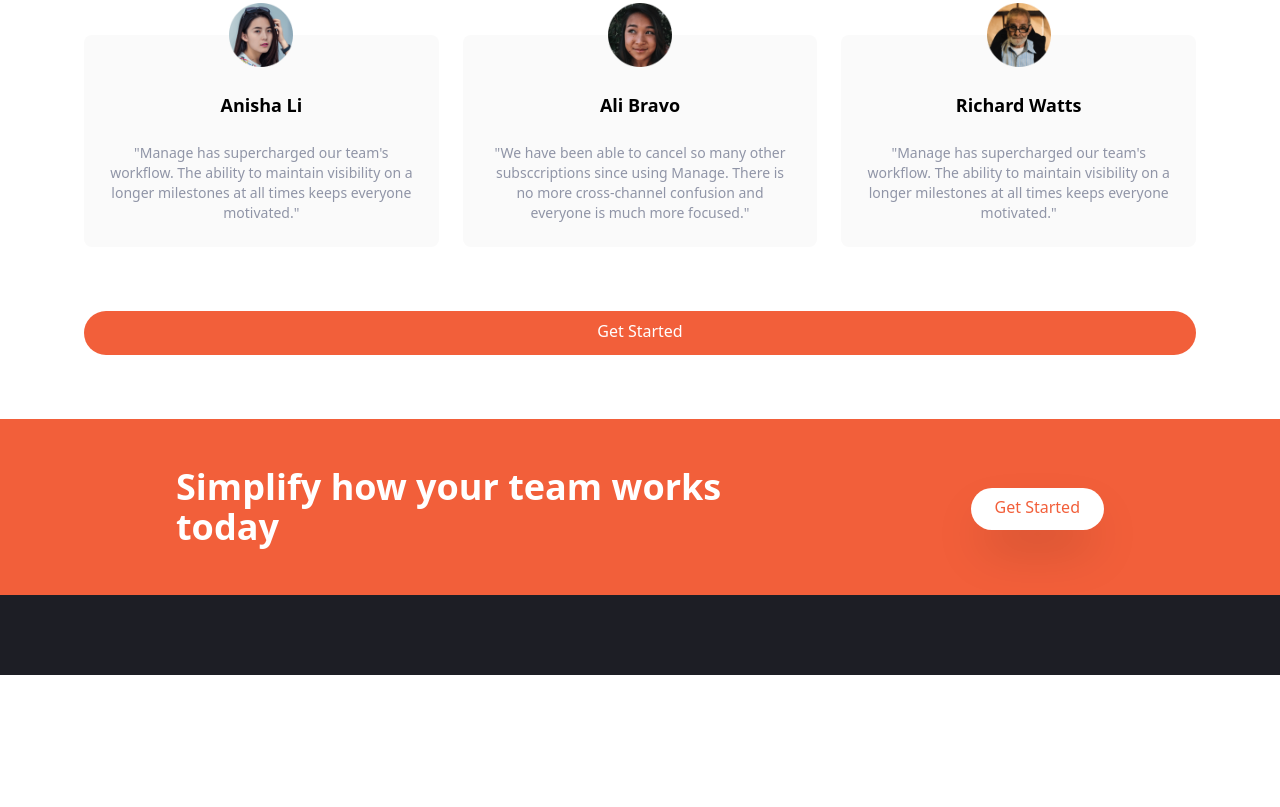
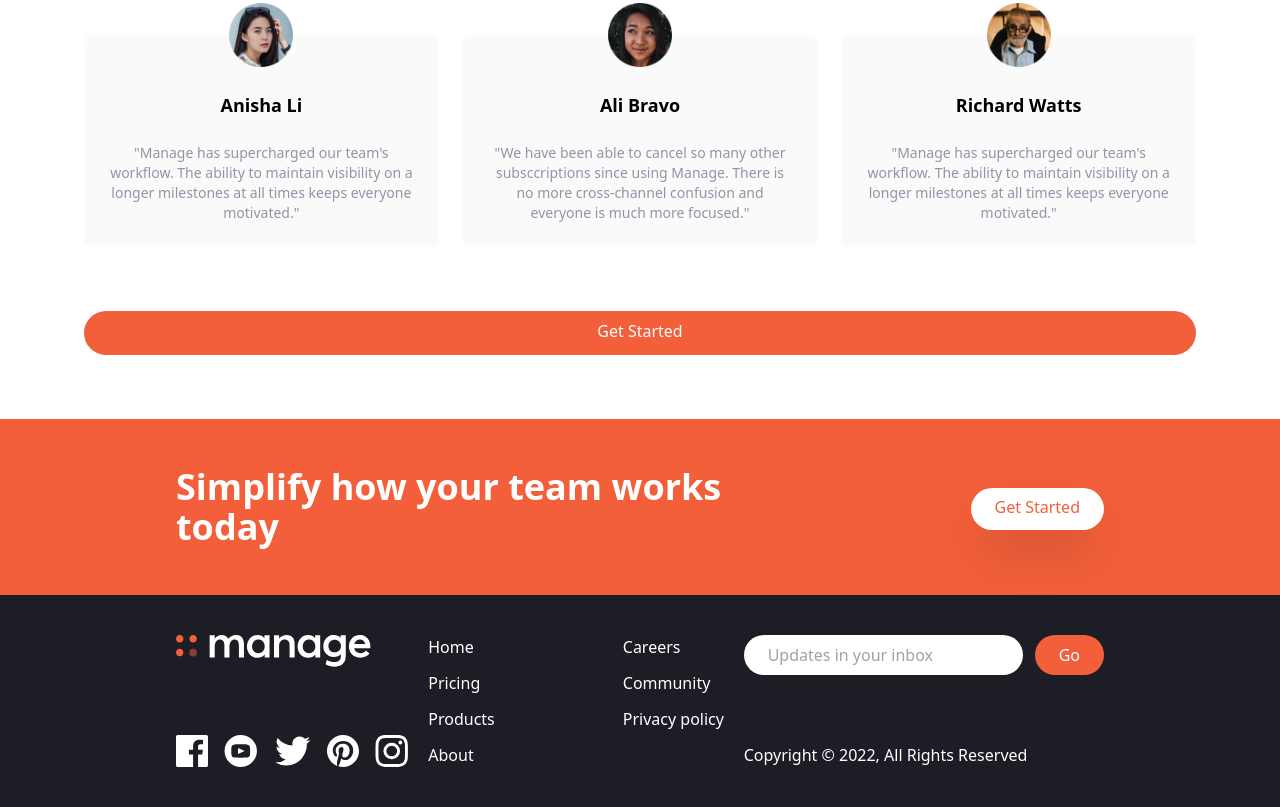
Before and after one commit to asmaabahy/tailwind-manage-landing, a website: page index.html in a window 1280 px wide. Shown: the part 1369-2176 px from the top of the page. Before the commit the page ends 2044 px from the top, so only its background shows below. Drawn offline with Linux system fonts and the light colour scheme.

Commit message:
Added the Footer

```diff
--- a/index.html
+++ b/index.html
@@ -26,9 +26,9 @@
                 <a href="#" class="hover:text-darkGrayishBlue">Community</a>
             </div>
             <!--Button-->
-            <a
-                class="hidden md:block p-3 px-6 pt-2 text-white bg-brightRed rounded-full baseline hover:bg-brightRedLight">Get
-                Started</a>
+            <a class="hidden md:block p-3 px-6 pt-2 text-white bg-brightRed rounded-full baseline hover:bg-brightRedLight">Get Started</a>
+
+
         </div>
     </nav>
 
@@ -204,7 +204,8 @@
             <!-- Button -->
             <div class="my-16">
                 <a
-                class="hidden md:block p-3 px-6 pt-2 text-white bg-brightRed rounded-full baseline hover:bg-brightRedLight">Get Started</a>
+                    class="hidden md:block p-3 px-6 pt-2 text-white bg-brightRed rounded-full baseline hover:bg-brightRedLight">Get
+                    Started</a>
             </div>
         </div>
     </section>
@@ -212,16 +213,17 @@
     <!-- CTA Section -->
     <section id="cta" class="bg-brightRed">
         <!-- Flex Container -->
-        <div class="container flex flex-col items-center justify-between px-6 py-24 mx-auto space-y-12 md:py-12 md:flex-row md:space-y-0">
+        <div
+            class="container flex flex-col items-center justify-between px-6 py-24 mx-auto space-y-12 md:py-12 md:flex-row md:space-y-0">
             <!-- Heading -->
             <h2 class="text-5xl font-bold leading-tight text-center text-white md:text-4xl md:max-w-xl md:text-left">
                 Simplify how your team works today
             </h2>
             <!-- Button -->
             <div>
-                <a
-                href="#"
-                class="p-3 px-6 pt-2 text-brightRed bg-white shadow-2xl rounded-full baseline hover:bg-gray-300">Get Started</a>
+                <a href="#"
+                    class="p-3 px-6 pt-2 text-brightRed bg-white shadow-2xl rounded-full baseline hover:bg-gray-300">Get
+                    Started</a>
             </div>
         </div>
     </section>
@@ -229,9 +231,80 @@
     <!-- Footer -->
     <footer class="bg-veryDarkBlue">
         <!-- Flex Container -->
-        <div class="container flex flex-col-reverse justify-between px-6 py-10 mx-auto space-y-8 md:flex-row md:space-y-0">
+        <div
+            class="container flex flex-col-reverse justify-between px-6 py-10 mx-auto space-y-8 md:flex-row md:space-y-0">
             <!-- Logo and social links -->
+            <div
+                class="flex flex-col-reverse items-center justify-between space-y-12 md:flex-col md:space-y-0 md:items-start">
 
+                <div class="mx-auto my-6 text-center text-white md:hidden">
+                    Copyright &copy; 2022, All Rights Reserved
+                </div>
+
+                <!-- Logo -->
+                <div>
+                    <img src="img/logo-white.svg" class="h-8">
+                </div>
+
+                <!-- Social Links container -->
+                <div class="flex justify-center space-x-4">
+                    <!-- Link 1 -->
+                    <a href="#">
+                        <img src="img/icon-facebook.svg" class="h-8">
+                    </a>
+                    <!-- Link 2 -->
+                    <a href="#">
+                        <img src="img/icon-youtube.svg" class="h-8">
+                    </a>
+                    <!-- Link 3 -->
+                    <a href="#">
+                        <img src="img/icon-twitter.svg" class="h-8">
+                    </a>
+                    <!-- Link 4 -->
+                    <a href="#">
+                        <img src="img/icon-pinterest.svg" class="h-8">
+                    </a>
+                    <!-- Link 5 -->
+                    <a href="#">
+                        <img src="img/icon-instagram.svg" class="h-8">
+                    </a>
+                </div>
+            </div>
+
+            <!-- List container -->
+            <div class="flex justify-around space-x-32">
+                <div class="flex flex-col space-y-3 text-white">
+                    <a href="#" class="hover:text-brightRed">Home</a>
+                    <a href="#" class="hover:text-brightRed">Pricing</a>
+                    <a href="#" class="hover:text-brightRed">Products</a>
+                    <a href="#" class="hover:text-brightRed">About</a>
+                </div>
+
+                <div class="flex flex-col space-y-3 text-white">
+                    <a href="#" class="hover:text-brightRed">Careers</a>
+                    <a href="#" class="hover:text-brightRed">Community</a>
+                    <a href="#" class="hover:text-brightRed">Privacy policy</a>
+                </div>
+            </div>
+
+            <!-- Input container -->
+            <div class="flex flex-col justify-between">
+                <form>
+                    <div class="flex space-x-3">
+                        <input
+                        type="text"
+                        class="flex-1 px-6 rounded-full focus:outline-none"
+                        placeholder="Updates in your inbox"
+                        />
+
+                        <button class="px-6 py-2 text-white rounded-full bg-brightRed hover:bg-brightRedLight focus:outline-none">Go</button>
+                    </div>
+                </form>
+
+                <div class="hidden text-white md:block">
+                    Copyright &copy; 2022, All Rights Reserved
+                </div>
+            </div>
         </div>
     </footer>
 </body>
```
Also changed, not shown: css/main.css.
